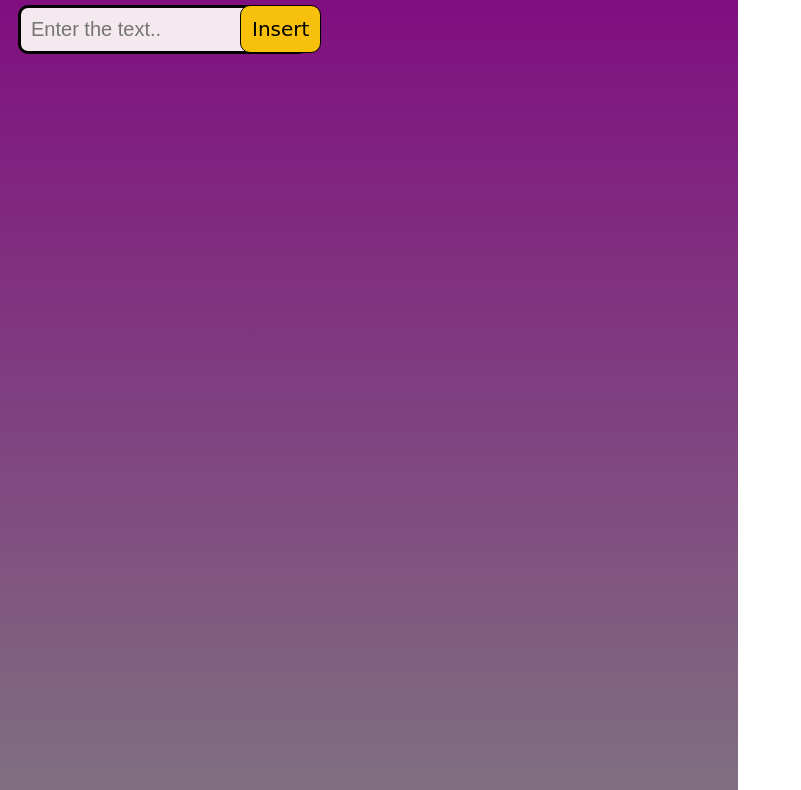
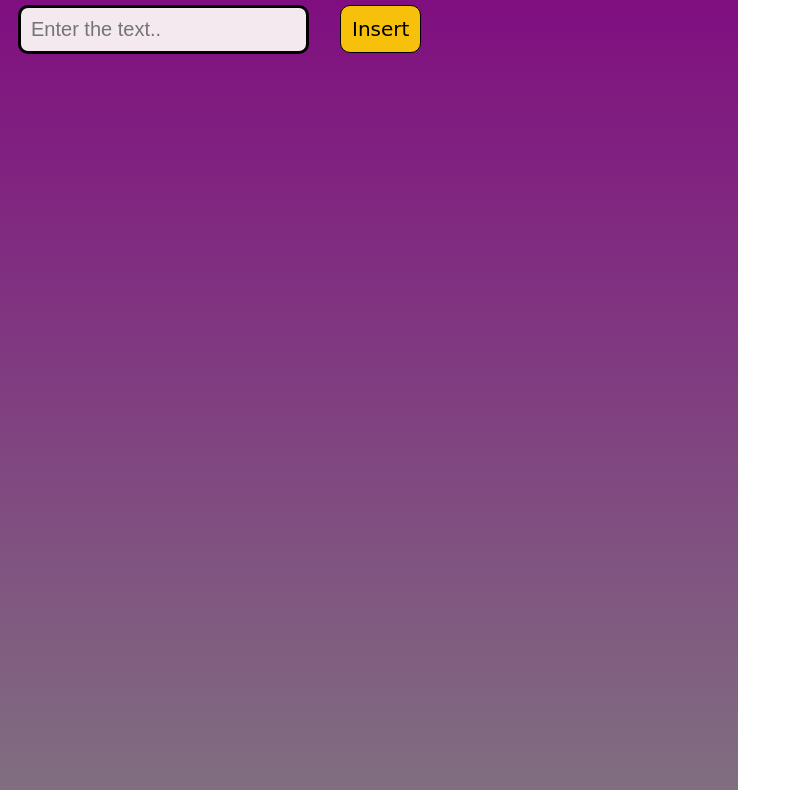
Before and after one commit to chethan-kumar-dev/todo, a plain HTML site: page index.html in a window 1280 px wide. Shown: the part 114-904 px from the top of the page, without its empty margins (0-801 px from the left). Drawn offline with Linux system fonts and the light colour scheme.

Commit message:
Update index.html

```diff
--- a/index.html
+++ b/index.html
@@ -15,7 +15,7 @@
             <span style="font-size: 30px;content: 'TO-DO-LIST';color: rgb(245, 84, 10);">TO-DO-LIST</span>
         </h2>
           <div ;>
-            <button onclick="insertList()" style="padding: 11px;font-size: 20px;background-color: rgb(247, 192, 11);border-radius: 10px;border:1px solid black;position: absolute;left: 240px;font-family: 'Chewy', cursive;" >Insert</button>
+            <button onclick="insertList()" style="padding: 11px;font-size: 20px;background-color: rgb(247, 192, 11);border-radius: 10px;border:1px solid black;position: absolute;left: 340px;font-family: 'Chewy', cursive;" >Insert</button>
 
             <form>
                 <input type="text" id="txt" style="padding: 10px;font-size: 20px;background-color: rgb(243, 233, 238);border-radius: 10px;border:3px solid black;" maxlength="20" placeholder="Enter the text..">
```
